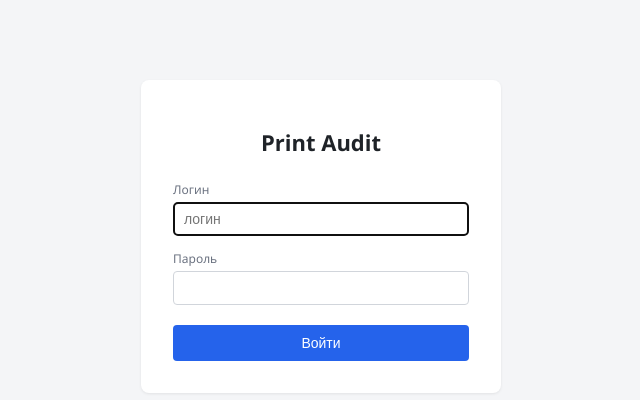
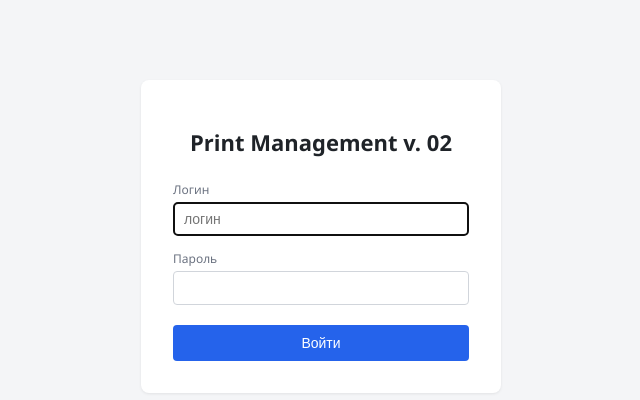
Before and after one commit to MelNikVl/printer_audit, a FastAPI app: page /login in a window 1280 px wide. Shown: the top 400 px of the page, without its empty margins (319-959 px from the left). Run offline with FastAPI, Linux system fonts and the light colour scheme; some libraries are stand-ins or nearby versions.

Commit message:
chore: rename product in login UI

```diff
--- a/webapp/templates/login.html
+++ b/webapp/templates/login.html
@@ -3,12 +3,12 @@
 <head>
 <meta charset="utf-8">
 <meta name="viewport" content="width=device-width, initial-scale=1">
-<title>Вход — Print Audit</title>
+<title>Вход — Print Management v. 02</title>
 <link rel="stylesheet" href="/static/style.css">
 </head>
 <body>
 <div class="login-wrap">
-  <h1>Print Audit</h1>
+  <h1>Print Management v. 02</h1>
 
   {% if request.query_params.get("msg") %}
   <div class="flash flash-ok">{{ request.query_params.get("msg") }}</div>
```
